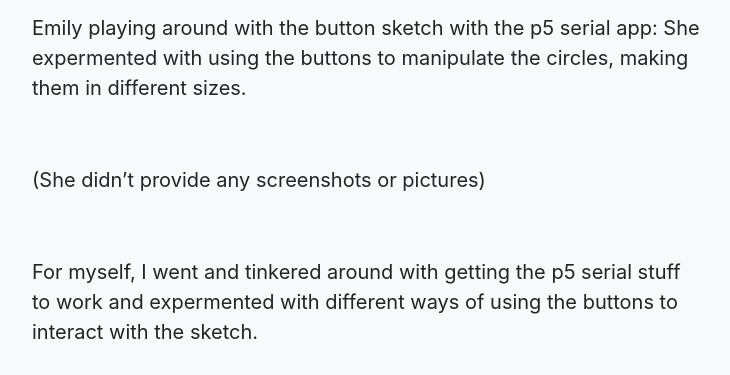
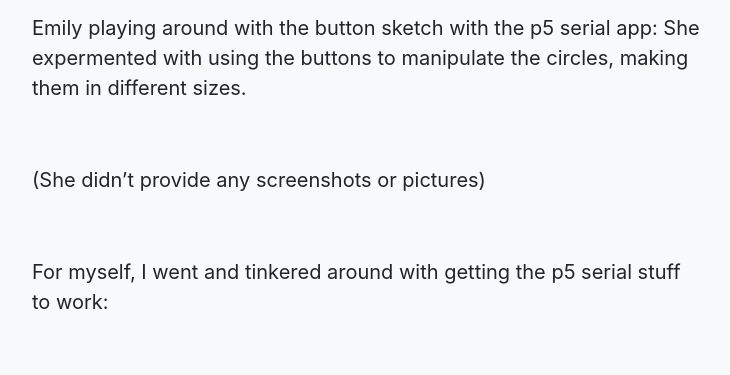
Before and after one commit to ixdwtruong/ixdwtruong.github.io, a Jekyll site: the page built from _posts/0001-01-05-intobjp1.md, in a window 1280 px wide and 900 px high, scrolled down 9516 px, cut to the strip 0-375 px from the top of the window. Shown: the whole strip, without its empty margins (272-1002 px from the left). Built offline with Jekyll 4.4.1, drawn with Linux system fonts in a browser that asks for light colours.

Commit message:
Update 0001-01-05-intobjp1.md

```diff
--- a/_posts/0001-01-05-intobjp1.md
+++ b/_posts/0001-01-05-intobjp1.md
@@ -156,7 +156,7 @@ Emily playing around with the button sketch with the p5 serial app: She expermen
 
 <br>
 
-For myself, I went and tinkered around with getting the p5 serial stuff to work and expermented with different ways of using the buttons to interact with the sketch.
+For myself, I went and tinkered around with getting the p5 serial stuff to work:
 
 <br>
 
```
